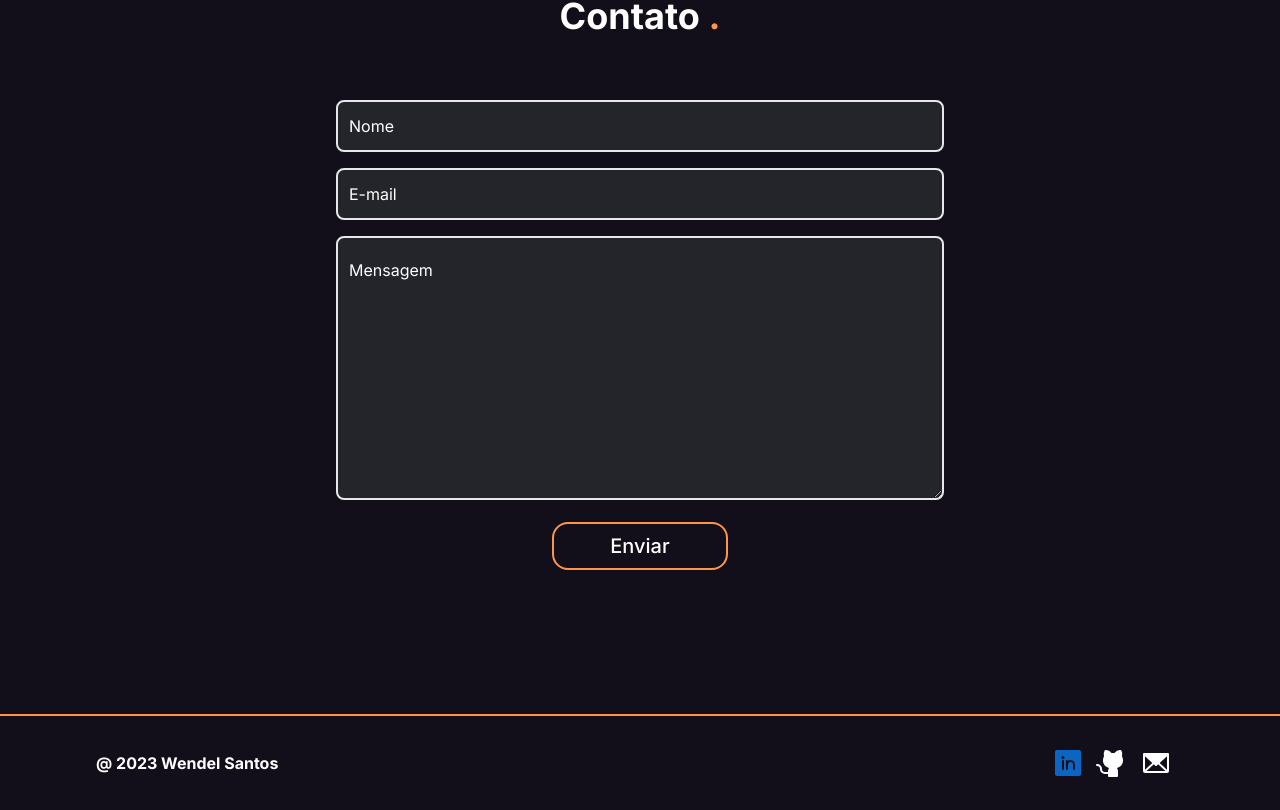
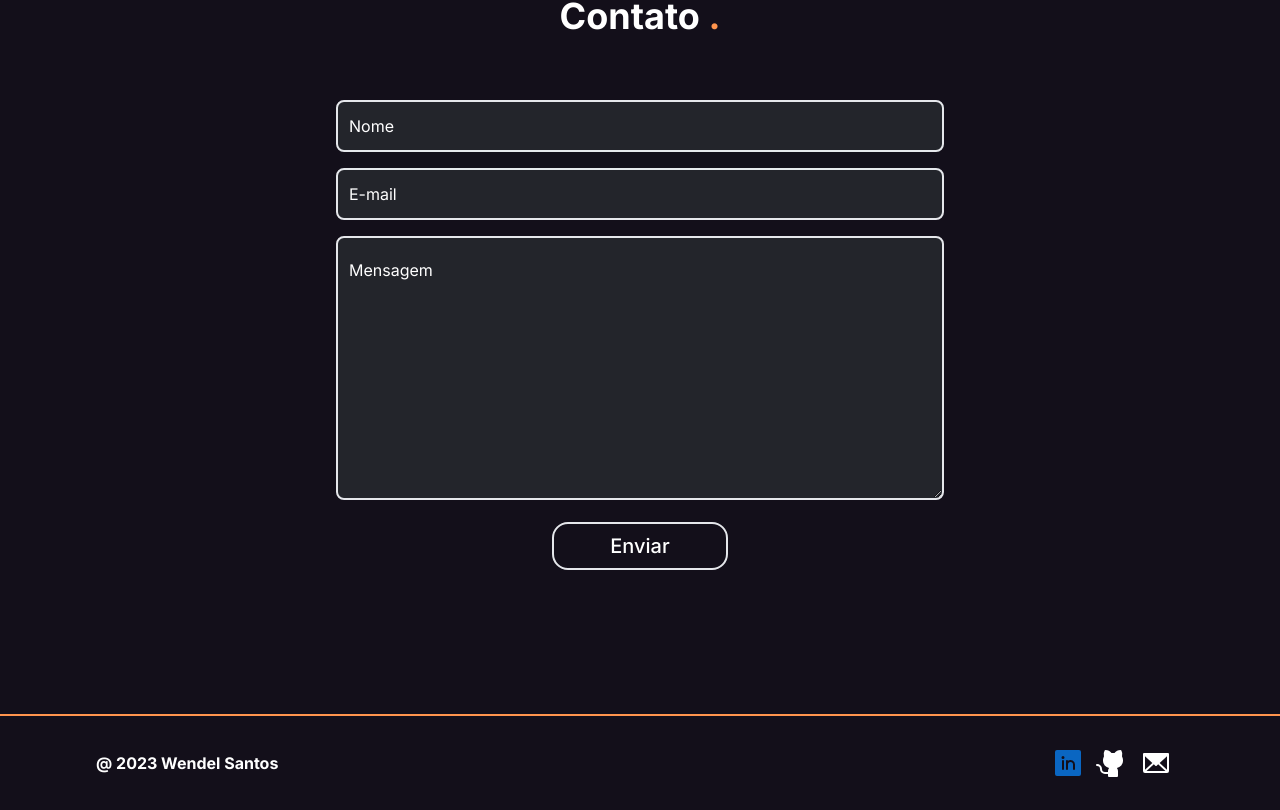
Before and after one commit to WendelSantosNunes/portfolio_v2_netxjs, a Next.js app: page / in a window 1280 px wide. Shown: the part 5014-5824 px from the top of the page. Built offline with nearby package versions, Linux system fonts and the light colour scheme.

Commit message:
refactor: contact

```diff
--- a/src/app/components/Button/index.tsx
+++ b/src/app/components/Button/index.tsx
@@ -7,7 +7,7 @@ export function Button(props: InputProps) {
     <>
       <button
         {...props}
-        className="border-2 border-color-tertiary hover:bg-color-tertiary disabled:bg-gray-100 px-6 h-12 rounded-2xl font-medium text-white disabled:text-gray-400 disabled:cursor-not-allowed transition-all w-44 m-auto text-xl"
+        className="border-2 hover:border-color-tertiary hover:bg-color-tertiary disabled:bg-gray-100 px-6 h-12 rounded-2xl font-medium text-white disabled:text-gray-400 disabled:cursor-not-allowed transition-all w-44 m-auto text-xl"
       ></button>
     </>
   );
```
